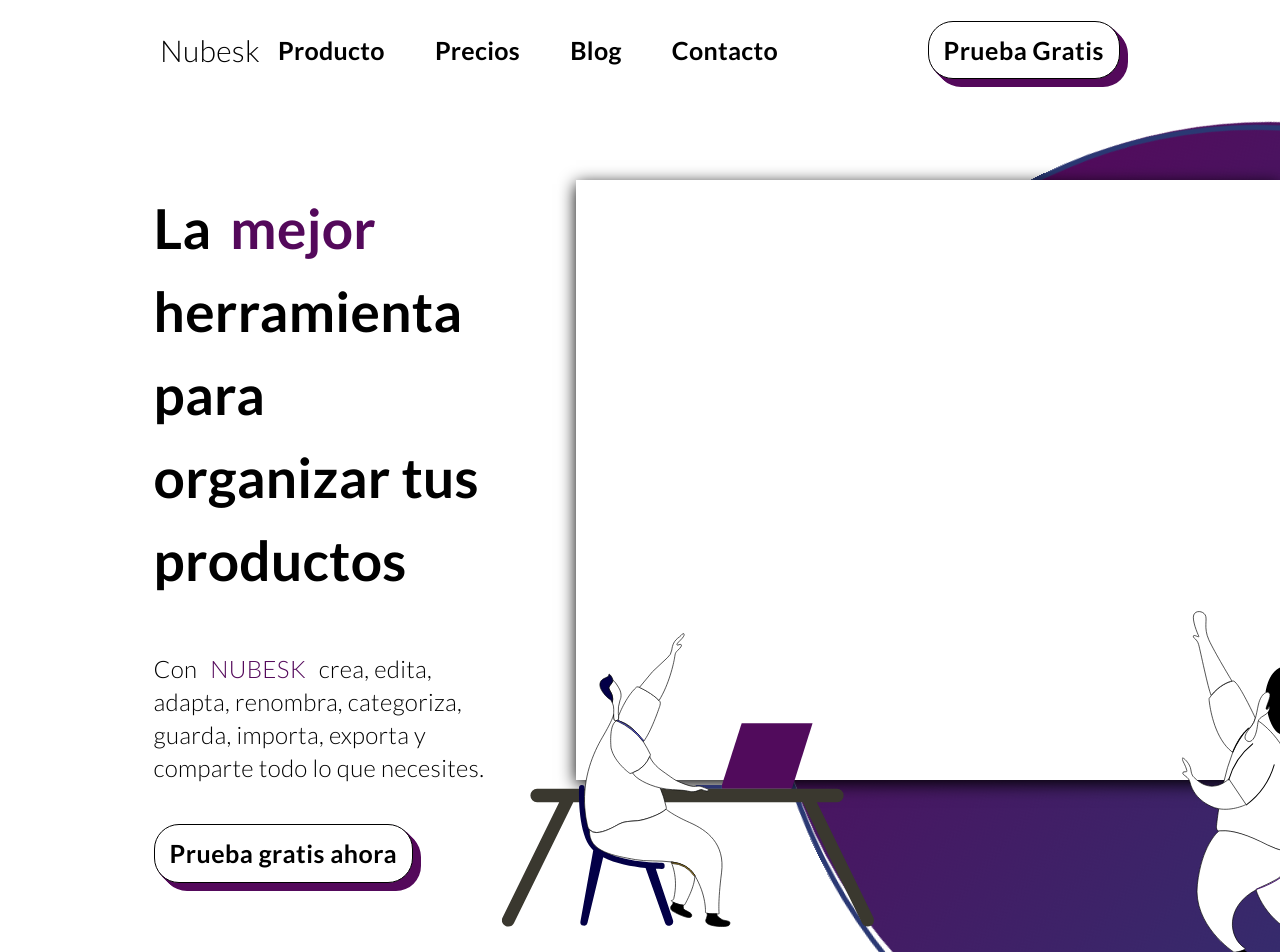
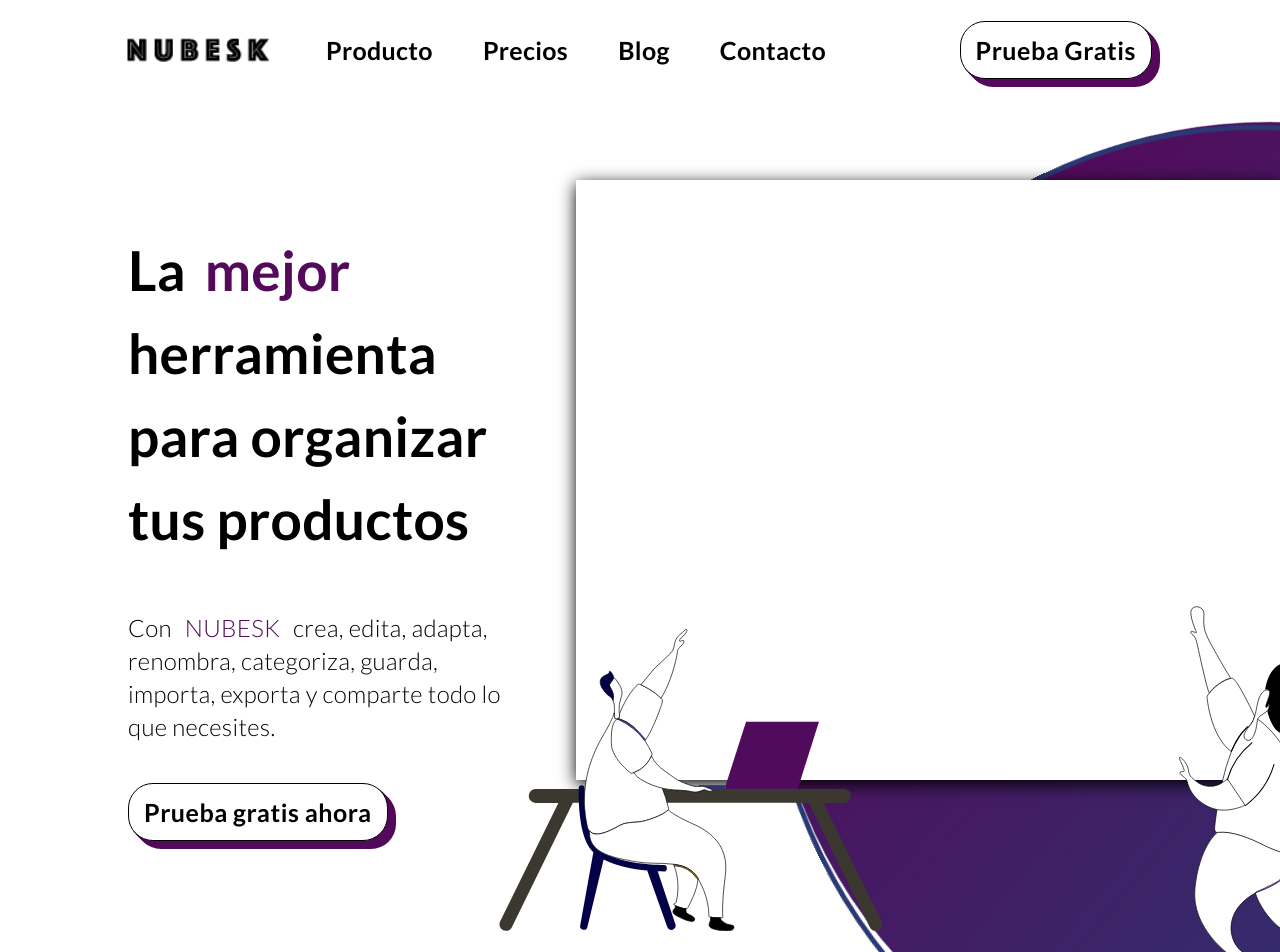
Before and after one commit to Alkeops/on, a Next.js app: page / in a window 1280 px wide. Shown: the top 952 px of the page. Built offline with nearby package versions, Linux system fonts and the light colour scheme.

Commit message:
Et home home

```diff
--- a/package.json
+++ b/package.json
@@ -8,6 +8,7 @@
     "start": "next start"
   },
   "dependencies": {
+    "aos": "^2.3.4",
     "classnames": "^2.2.6",
     "next": "10.2.0",
     "normalize.css": "^8.0.1",
--- a/src/components/atoms/Title/Title.tsx
+++ b/src/components/atoms/Title/Title.tsx
@@ -1,7 +1,7 @@
 import React from "react";
 
 const Title = ({ children }: any) => {
-  return <h1 className="a-title">{children}</h1>;
+  return <h1 data-aos="fade-right" className="a-title">{children}</h1>;
 };
 
 export default Title;
--- a/src/components/molecules/Circle/Circle.tsx
+++ b/src/components/molecules/Circle/Circle.tsx
@@ -3,7 +3,7 @@ import React from "react";
 const Circle = ({ className }: { className?: string }) => {
   const prefix: string = "m-circle";
   return (
-    <div className={prefix}>
+    <div className={prefix} data-aos="zoom-in">
       <div className={`${prefix}__in`}></div>
       <div className={`${prefix}__out`}></div>
     </div>
--- a/src/components/organisms/Header/Header.tsx
+++ b/src/components/organisms/Header/Header.tsx
@@ -5,7 +5,6 @@ import { useWindowScroll } from "@hooks";
 import { HamburguerButton } from "@atoms";
 import { NavBar } from "@molecules";
 import { Container } from "@templates";
-
 const Header = () => {
   const [open, setOpen] = useState(false);
   const { color } = useWindowScroll();
@@ -17,7 +16,13 @@ const Header = () => {
     <header className={classForComponent}>
       <Container className={`${prefix}__container`}>
         <Link href="/">
-          <a style={{ fontSize: 30, marginRight: 18, width: 100 }}>Nubesk</a>
+          <a style={{ fontSize: 30, marginRight: 18, width: 100 }}>
+            <img
+              src="/logo-dark.png"
+              alt="logo"
+              className={`${prefix}__image`}
+            />
+          </a>
         </Link>
         <HamburguerButton open={open} setOpen={setOpen} />
         <NavBar open={open} />
--- a/src/components/organisms/MainSection/MainSection.tsx
+++ b/src/components/organisms/MainSection/MainSection.tsx
@@ -2,7 +2,7 @@ import React from "react";
 import { Button, Paragraph, Title } from "@atoms";
 import Man from "@assets/illustrations/manDesk.svg";
 import Woman from "@assets/illustrations/woman.svg";
-import {Circle} from "@molecules";
+import { Circle } from "@molecules";
 
 const MainSection = () => {
   const prefix: string = "o-main-section";
@@ -11,9 +11,9 @@ const MainSection = () => {
     <section className={prefix}>
       <Circle />
       <div className={`${prefix}__app`}>
-          <div></div>
-        <Man className={`${prefix}__app-man`}/>
-        <Woman className={`${prefix}__app-woman`}/>
+        <div></div>
+        <Man className={`${prefix}__app-man`} />
+        <Woman className={`${prefix}__app-woman`} />
       </div>
       <div className={`${prefix}__info`}>
         <Title>
@@ -24,6 +24,7 @@ const MainSection = () => {
           guarda, importa, exporta y comparte todo lo que necesites.
         </Paragraph>
         <Button
+          data-aos="fade-up"
           className={`${prefix}__info-button`}
           content="Prueba gratis ahora"
         />
--- a/src/pages/_app.tsx
+++ b/src/pages/_app.tsx
@@ -1,7 +1,17 @@
+import AOS from "aos";
 import "normalize.css";
+import { useEffect } from "react";
 import "scss/index.scss";
+import "aos/dist/aos.css";
 
 function MyApp({ Component, pageProps }) {
+  useEffect(() => {
+    AOS.init({
+      duration: 1200,
+      delay: 100,
+    });
+    AOS.refresh();
+  }, []);
   return <Component {...pageProps} />;
 }
 
--- a/src/scss/04-Tags/tags.scss
+++ b/src/scss/04-Tags/tags.scss
@@ -46,5 +46,6 @@ h6 {
   margin: 0;
 }
 p{
+  font-weight: 400;
   margin: 0;
 }
--- a/src/scss/07-Templates/t-container.scss
+++ b/src/scss/07-Templates/t-container.scss
@@ -2,9 +2,9 @@
   height: 100%;
   margin: 0 auto;
   max-width: $screen-desktop-md;
-  width: 95%;
+  width: 90%;
   @include sm() {
-    width: 75%;
+    width: 80%;
   }
   &--full {
     min-height: calc(100vh - $header-height-xs);
--- a/src/scss/08-Organism/o-header.scss
+++ b/src/scss/08-Organism/o-header.scss
@@ -20,4 +20,10 @@
   &.has-color {
     background: white; //TODO color header
   }
+  &__image{
+    transform: translate(-20px, 8%);
+    @include xl(){
+      width: 180px;
+    }
+  }
 }
--- a/src/scss/08-Organism/o-main-section.scss
+++ b/src/scss/08-Organism/o-main-section.scss
@@ -10,13 +10,13 @@
   &__app {
     background: white;
     box-shadow: 0px 4px 16px black;
-    height: 280px;
+    height: 270px;
     margin-bottom: 55px;
     position: relative;
     width: 100%;
     &-man,
     &-woman {
-      font-size: 10.5vw;
+      font-size: 10.8vw;
       position: absolute;
       top: 100%;
       transform: translate(-50%, -50%);
@@ -44,7 +44,7 @@
   }
   &__info {
     &-button {
-      margin-top: 15px;
+      margin-top: 20px;
       width: 100%;
       @include sm() {
         width: initial;
@@ -52,7 +52,7 @@
       }
     }
     @include xl() {
-     padding-left: 12vw;
+     padding-left: 10vw;
       max-width: 40%;
       order: 1;
     }
--- a/src/scss/09-Molecules/m-nav-bar.scss
+++ b/src/scss/09-Molecules/m-nav-bar.scss
@@ -37,10 +37,12 @@
       justify-content: space-between;
       margin: 0;
       min-height: 100%;
+      margin-left: 20px;
       width: 65%;
       max-width: 420px;
     }
     @include xl(){
+      margin-left: 80px;
       max-width: 500px;
     }
   }
```
Also changed, not shown: public/logo-dark.png (added), 1 other file (tests, documents, lock files or other folders).
